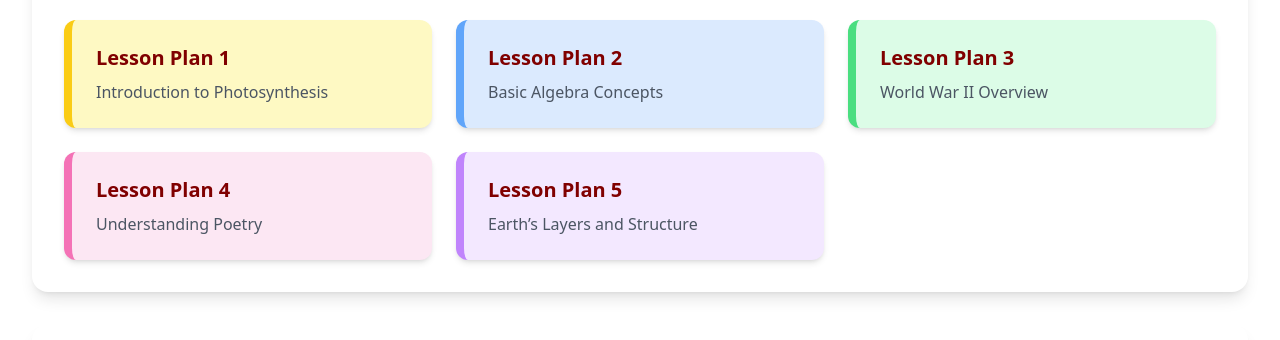
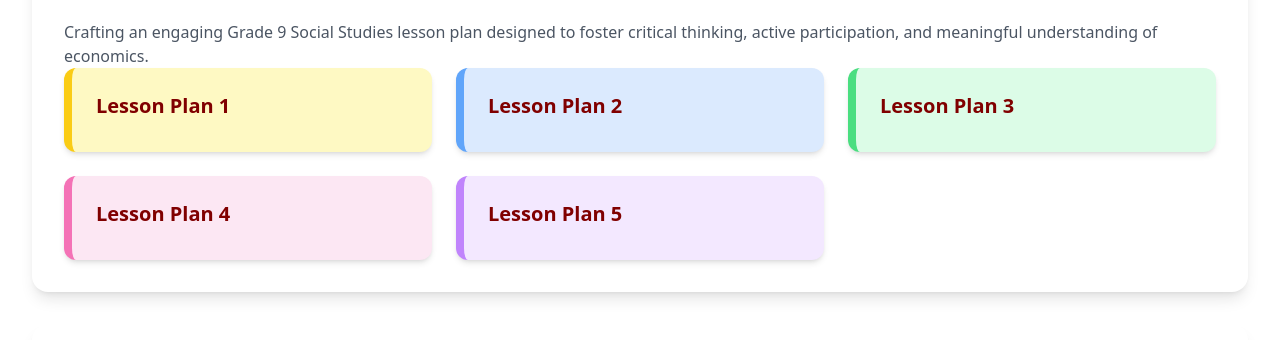
Before and after one commit to treisadiutor/e-portfolio, a plain HTML site: page instructional-competence.html in a window 1280 px wide. Shown: the part 460-800 px from the top of the page. Drawn offline with nearby package versions, Linux system fonts and the light colour scheme.

Commit message:
Update instructional-competence.html

```diff
--- a/instructional-competence.html
+++ b/instructional-competence.html
@@ -98,31 +98,31 @@
         <!-- Lesson Plans Section -->
     <section class="bg-white rounded-2xl shadow-lg hover:shadow-xl transition-all duration-300 mb-8 p-8">
         <h2 class="text-3xl font-bold text-maroon mb-6">Lesson Plans</h2>
+        <p class="text-gray-600">Crafting an engaging Grade 9 Social Studies lesson plan designed to foster critical thinking, active participation, and meaningful understanding of economics.</p>
         <div class="grid grid-cols-1 md:grid-cols-2 lg:grid-cols-3 gap-6">
 
         <div onclick="openPDFModal('/lesson-plans/lp1.pdf')" class="cursor-pointer bg-yellow-100 border-l-8 border-yellow-400 rounded-xl shadow-md p-6 flex flex-col justify-between transition-transform hover:scale-105">
             <h3 class="text-xl font-semibold text-maroon mb-2">Lesson Plan 1</h3>
-            <p class="text-gray-600">Introduction to Photosynthesis</p>
         </div>
 
         <div onclick="openPDFModal('/lesson-plans/lp2.pdf')" class="cursor-pointer bg-blue-100 border-l-8 border-blue-400 rounded-xl shadow-md p-6 flex flex-col justify-between transition-transform hover:scale-105">
             <h3 class="text-xl font-semibold text-maroon mb-2">Lesson Plan 2</h3>
-            <p class="text-gray-600">Basic Algebra Concepts</p>
+
         </div>
 
         <div onclick="openPDFModal('/lesson-plans/lp3.pdf')" class="cursor-pointer bg-green-100 border-l-8 border-green-400 rounded-xl shadow-md p-6 flex flex-col justify-between transition-transform hover:scale-105">
             <h3 class="text-xl font-semibold text-maroon mb-2">Lesson Plan 3</h3>
-            <p class="text-gray-600">World War II Overview</p>
+
         </div>
 
         <div onclick="openPDFModal('/lesson-plans/lp4.pdf')" class="cursor-pointer bg-pink-100 border-l-8 border-pink-400 rounded-xl shadow-md p-6 flex flex-col justify-between transition-transform hover:scale-105">
             <h3 class="text-xl font-semibold text-maroon mb-2">Lesson Plan 4</h3>
-            <p class="text-gray-600">Understanding Poetry</p>
+
         </div>
 
         <div onclick="openPDFModal('/lesson-plans/lp5.pdf')" class="cursor-pointer bg-purple-100 border-l-8 border-purple-400 rounded-xl shadow-md p-6 flex flex-col justify-between transition-transform hover:scale-105">
             <h3 class="text-xl font-semibold text-maroon mb-2">Lesson Plan 5</h3>
-            <p class="text-gray-600">Earth’s Layers and Structure</p>
+
         </div>
 
         </div>
@@ -150,6 +150,7 @@
         <!-- Instructional Materials Section -->
         <section class="bg-white rounded-2xl shadow-lg hover:shadow-xl transition-all duration-300 mb-8 p-8">
             <h2 class="text-3xl font-bold text-maroon mb-6">Instructional Materials Used</h2>
+            <p class="text-gray-600">Instructional materials designed to cater students in an online learning mode. I used various websites like mentimeter and gforms to increase participation during the discussion. </p>
             <div class="grid grid-cols-1 sm:grid-cols-2 md:grid-cols-3 lg:grid-cols-4 gap-6">
 
             <div class="rounded-lg overflow-hidden shadow-md">
@@ -212,6 +213,7 @@
         <!-- Actual Teaching Demo Section -->
         <section class="bg-white rounded-2xl shadow-lg hover:shadow-xl transition-all duration-300 mb-8 p-8">
             <h2 class="text-3xl font-bold text-maroon mb-6">Actual Teaching Demo</h2>
+            <p class="text-gray-600">The lesson was held through google meet, an online meeting app. To ensure that students participate despite the switch in learning mode, I used various websites (gdrive, gforms, mentimeter) where participation is encouraged.</p>
 
             <!-- Off-Campus -->
             <h3 class="text-2xl font-semibold text-maroon mb-4">Off-Campus</h3>
```
